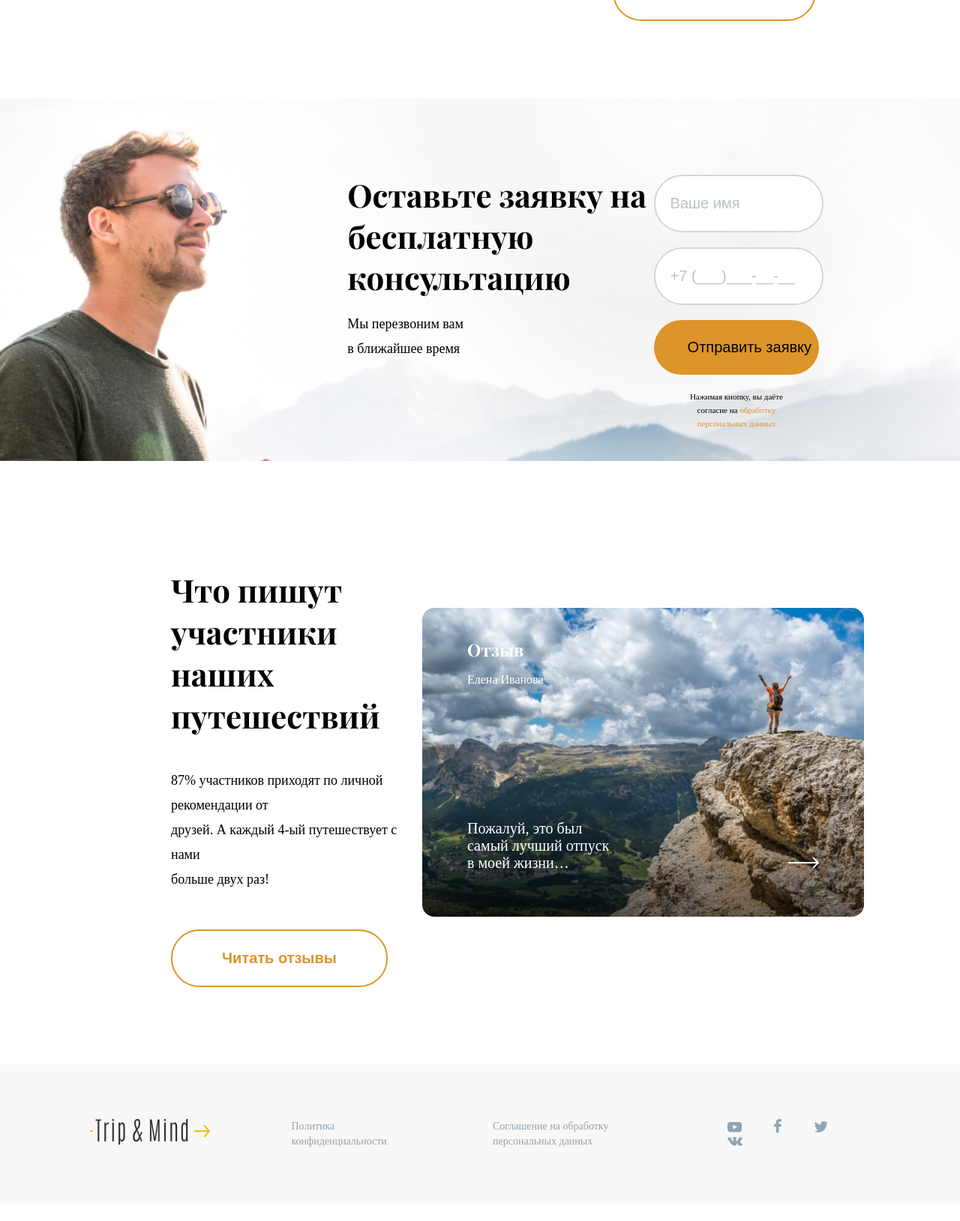
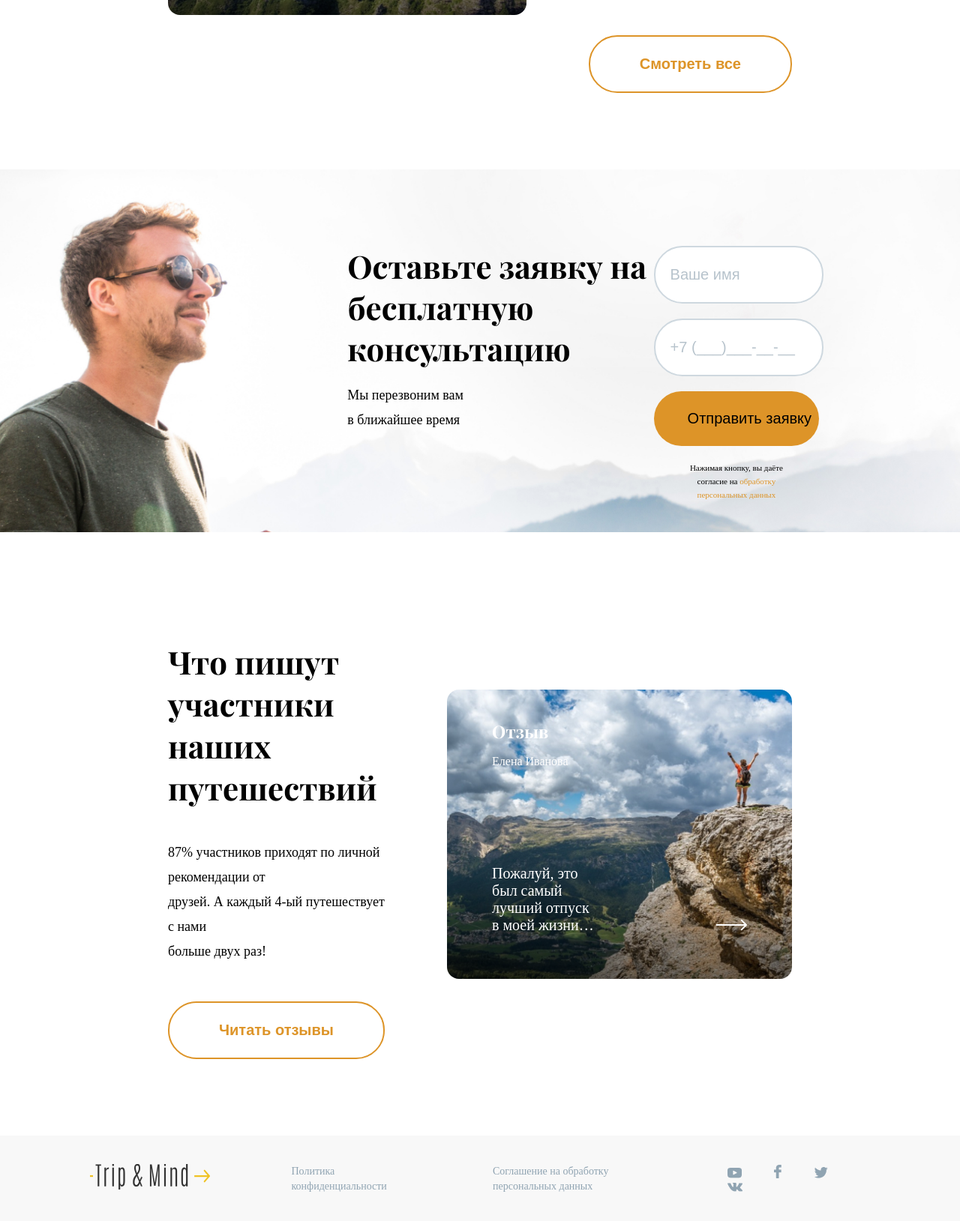
Before and after one commit to dimaspvl/lessen.8, a plain HTML site: page index.html in a window 1280 px wide. Shown: the part 1413-3042 px from the top of the page at 75% size. Before the commit the page ends 3020 px from the top, so only its background shows below. Drawn offline with Linux system fonts and the light colour scheme; a web font is replaced by a local one.

Commit message:
3 commit

```diff
--- a/assets/css/style.css
+++ b/assets/css/style.css
@@ -89,7 +89,7 @@ nav a:hover {
 
 .header-button {
   display: flex;
-  margin-top: 7%;
+  margin-top: 8%;
   margin-bottom: 12%;
 }
 
@@ -138,7 +138,7 @@ nav a:hover {
 }
 
 .block2, .block4 {
-  width: 80%;
+  width: 65%;
   margin: 8% auto;
   display: flex;
   justify-content: space-between;
@@ -180,13 +180,16 @@ nav a:hover {
   width: 26%;
 }
 
+.block2 .descr{
+  margin-left: 10%;
+}
+
 .descr {
-  width: 50%;
-  margin-left: 100px;
+  width: 48%;
   color: black;
 }
 
-.btn-block-2 {
+.btn-block {
   font-size: 20px;
   font-weight: 600;
   background: none;
@@ -196,6 +199,14 @@ nav a:hover {
   border-radius: 38px;
   padding: 25px 66px;
   margin-top: 50px;
+  transition: 600ms;
+}
+
+.btn-block:hover{
+  color: #000000;
+  border: 2px solid #000000;
+  cursor: pointer;
+  transition: 600ms;
 }
 
 .descr h3 {
@@ -300,14 +311,20 @@ nav a:hover {
   width: 42%;
 }
 
+.block4 .descr{
+  margin-right: 10%;
+}
+
 .footer {
   background-color: #f8f8f8;
+  width: 100%;
 }
 
 .footer .wrapper {
-  padding: 73px 0px;
+  padding: 3% 0;
   display: flex;
   justify-content: space-between;
+  margin: 0 auto;
 }
 
 .footer .wrapper .left {
--- a/index.html
+++ b/index.html
@@ -124,7 +124,7 @@
           деревьев. Местная архитектура и <br />
           первозданный вид дикой природы
         </p>
-        <input type="button" value="Смотреть все" class="btn-block-2" />
+        <input type="button" value="Смотреть все" class="btn-block" />
       </div>
     </div>
     <div class="block3">
@@ -148,7 +148,7 @@
           <p>
             87% участников приходят по личной <br> рекомендации от <br> друзей. А каждый 4-ый путешествует с нами <br> больше двух раз!
           </p>
-          <input type="button" value="Читать отзывы" class="btn-block-2" />
+          <input type="button" value="Читать отзывы" class="btn-block" />
         </div>
         <div class="slider">
             <div class="text">
```
